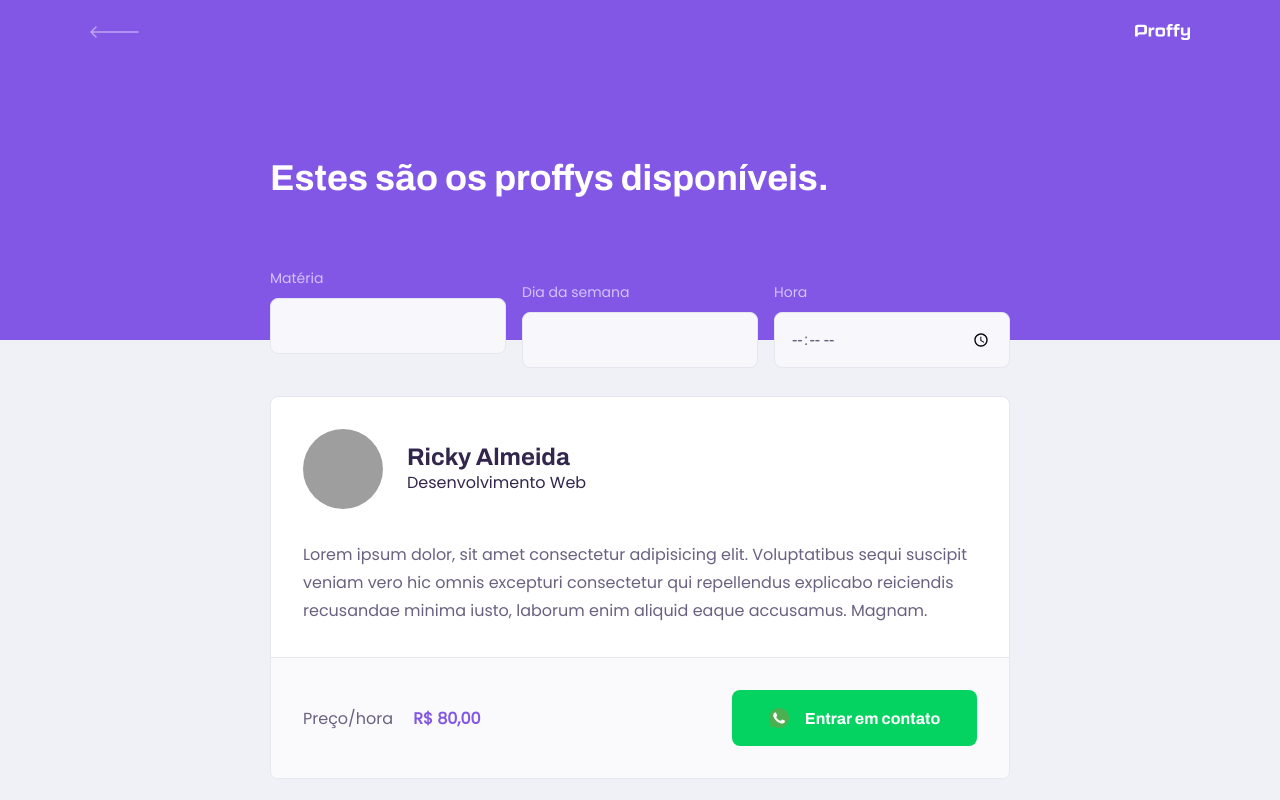
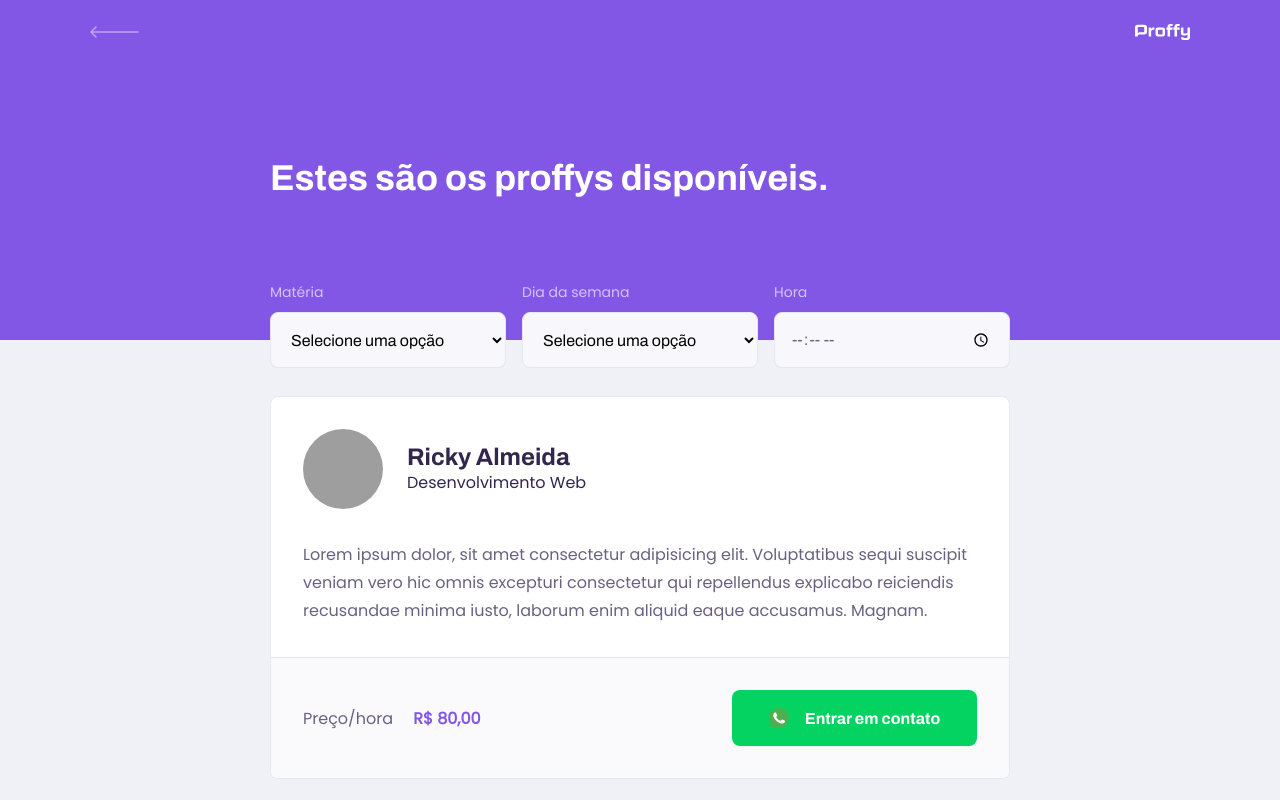
Before and after one commit to rickyalmeidadev/proffy-web, a React (Create React App) app: page /estudar in a window 1280 px wide. Shown: the top 800 px of the page. Built offline with nearby package versions, Linux system fonts and the light colour scheme; grey boxes are pictures that could not be loaded.

Commit message:
refactor: apply Select and Textarea components

```diff
--- a/src/pages/TeacherForm/index.tsx
+++ b/src/pages/TeacherForm/index.tsx
@@ -2,6 +2,8 @@
 
 import PageHeader from '../../components/PageHeader';
 import Input from '../../components/Input';
+import Textarea from '../../components/Textarea';
+import Select from '../../components/Select';
 
 import warningIcon from '../../assets/images/icons/warning.svg';
 
@@ -21,12 +23,28 @@
         <Input name="name" label="Nome completo" />
         <Input name="avatar" label="Avatar" />
         <Input name="whatsapp" label="WhatsApp" />
+        <Textarea name="bio" label="Biografia" />
       </fieldset>
 
       <fieldset>
         <legend>Sobre a aula</legend>
 
-        <Input name="subject" label="Matéria" />
+        <Select
+          name="subject"
+          label="Matéria"
+          options={[
+            { value: 'Artes', label: 'Artes' },
+            { value: 'Biologia', label: 'Biologia' },
+            { value: 'Educação física', label: 'Educação física' },
+            { value: 'Física', label: 'Geografia' },
+            { value: 'Geografia', label: 'Geografia' },
+            { value: 'História', label: 'História' },
+            { value: 'Inglês', label: 'Inglês' },
+            { value: 'Matemática', label: 'Matemática' },
+            { value: 'Português', label: 'Português' },
+            { value: 'Química', label: 'Química' },
+          ]}
+        />
         <Input name="cost" label="Avatar" />
         <Input name="whatsapp" label="Custo da sua hora por aula" />
       </fieldset>
--- a/src/pages/TeacherForm/styles.css
+++ b/src/pages/TeacherForm/styles.css
@@ -36,6 +36,11 @@
   width: 100%;
   padding-bottom: 1.6rem;
   border-bottom: 1px solid var(--color-line-in-white);
+}
+
+#page-teacher-form main fieldset .input-block + .textarea-block,
+#page-teacher-form main fieldset .select-block + .input-block {
+  margin-top: 2.4rem;
 }
 
 #page-teacher-form main label {
--- a/src/pages/TeachersList/index.tsx
+++ b/src/pages/TeachersList/index.tsx
@@ -5,13 +5,41 @@
 
 import './styles.css';
 import Input from '../../components/Input';
+import Select from '../../components/Select';
 
 const TeachersList: React.FC = () => (
   <div id="page-teacher-list" className="container">
     <PageHeader title="Estes são os proffys disponíveis.">
       <form id="search-teachers">
-        <Input name="subject" label="Matéria" />
-        <Input name="week-day" label="Dia da semana" />
+        <Select
+          name="subject"
+          label="Matéria"
+          options={[
+            { value: 'Artes', label: 'Artes' },
+            { value: 'Biologia', label: 'Biologia' },
+            { value: 'Educação física', label: 'Educação física' },
+            { value: 'Física', label: 'Geografia' },
+            { value: 'Geografia', label: 'Geografia' },
+            { value: 'História', label: 'História' },
+            { value: 'Inglês', label: 'Inglês' },
+            { value: 'Matemática', label: 'Matemática' },
+            { value: 'Português', label: 'Português' },
+            { value: 'Química', label: 'Química' },
+          ]}
+        />
+        <Select
+          name="week-day"
+          label="Dia da semana"
+          options={[
+            { value: '0', label: 'Domingo' },
+            { value: '1', label: 'Segunda-feira' },
+            { value: '2', label: 'Terça-feira' },
+            { value: '3', label: 'Quarta-feira' },
+            { value: '4', label: 'Quinta-feira' },
+            { value: '5', label: 'Sexta-feira' },
+            { value: '6', label: 'Sábado' },
+          ]}
+        />
         <Input type="time" name="time" label="Hora" />
       </form>
     </PageHeader>
--- a/src/pages/TeachersList/styles.css
+++ b/src/pages/TeachersList/styles.css
@@ -34,4 +34,9 @@
     max-width: 740px;
     margin: 0 auto;
   }
+
+  #search-teachers .input-block + .input-block,
+  #search-teachers .select-block + .select-block {
+    margin-top: 0;
+  }
 }
```
